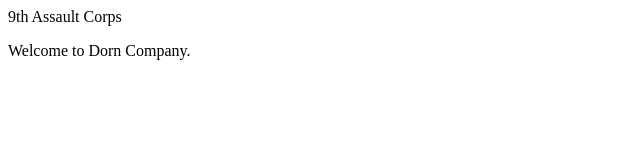
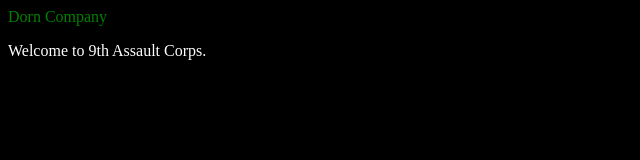
Before and after one commit to Dorn9thAC/Dorn9thac-website, a plain HTML site: page index.html in a window 1280 px wide. Shown: the whole page, without its empty margins (0-640 px from the left). Drawn offline with Linux system fonts and the light colour scheme.

Commit message:
Added css and homepage styling

```diff
--- a/index.html
+++ b/index.html
@@ -2,9 +2,10 @@
 <html>
     <head>
         <Title>Dorn Company</Title>
+        <link rel="stylesheet" href="styles.css">
     </head>
     <body>
-        <hi>9th Assault Corps</hi>
-        <p>Welcome to Dorn Company.</p>
+        <hi>Dorn Company</hi>
+        <p>Welcome to 9th Assault Corps.</p>
     </body>
 </html>
--- /dev/null
+++ b/styles.css
@@ -0,0 +1,10 @@
+body{
+    background-color:black;
+    color:white;
+
+}
+
+hi {
+    color: green;
+
+}
```
